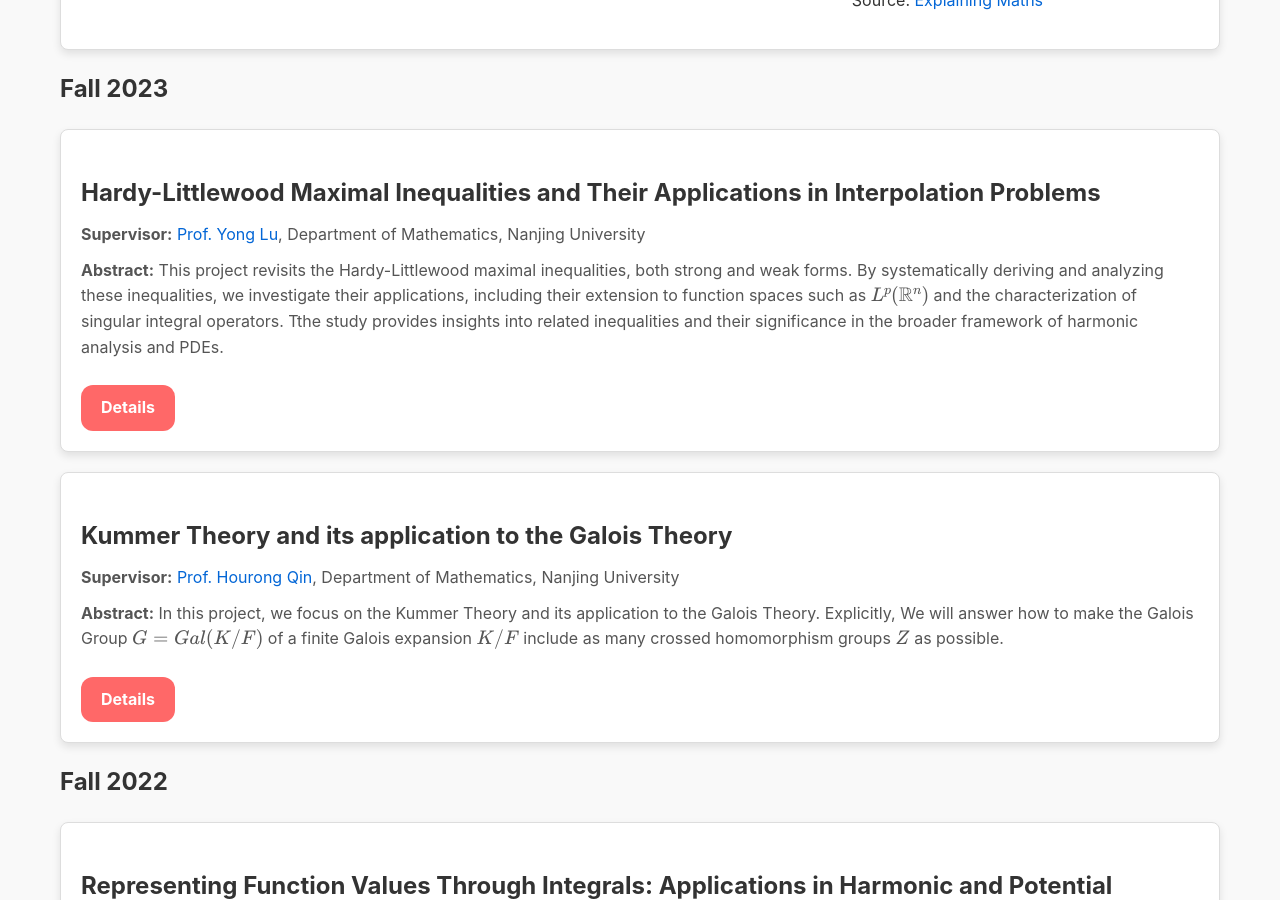
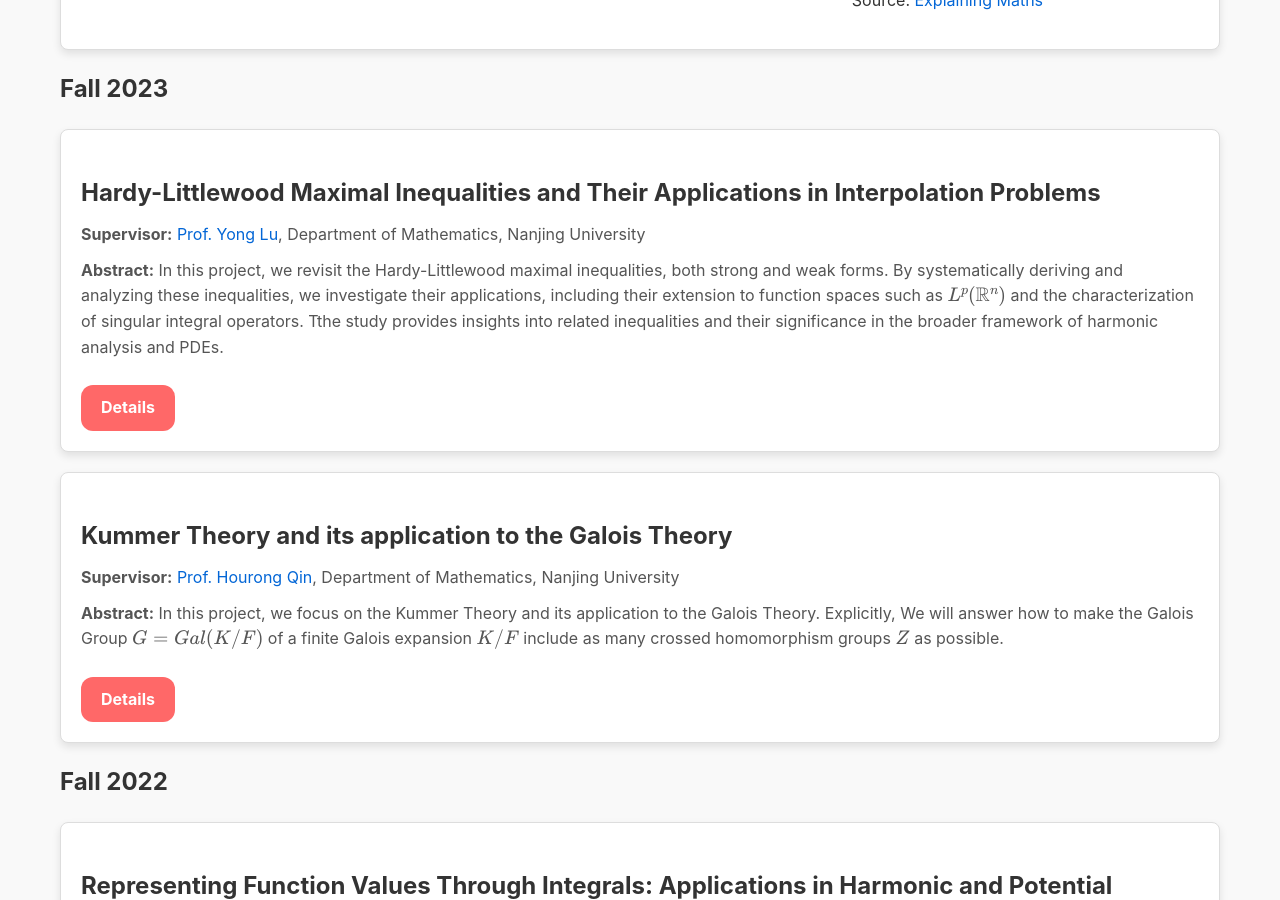
Before and after one commit to Yoon-1023/Yoon-1023.github.io, a Jekyll site: the page built from projects.md, in a window 1280 px wide and 900 px high, scrolled down 1389 px. Built offline with Jekyll 4.4.1, drawn with Linux system fonts in a browser that asks for light colours.

Commit message:
Update projects.md

```diff
--- a/projects.md
+++ b/projects.md
@@ -128,7 +128,7 @@
         <h3>Hardy-Littlewood Maximal Inequalities and Their
 Applications in Interpolation Problems</h3>
         <p><strong>Supervisor:</strong> <a href="http://maths.nju.edu.cn/~luyong/">Prof. Yong Lu</a>, Department of Mathematics, Nanjing University</p>
-        <p><strong>Abstract:</strong> This project revisits the Hardy-Littlewood maximal inequalities, both strong and weak forms. By systematically deriving and analyzing these inequalities, we investigate their applications, including their extension to function spaces such as  \(L^p(\mathbb{R}^n)\)  and the characterization of singular integral operators. Tthe study provides insights into related inequalities and their significance in the broader framework of harmonic analysis and PDEs. </p>
+        <p><strong>Abstract:</strong> In this project, we revisit the Hardy-Littlewood maximal inequalities, both strong and weak forms. By systematically deriving and analyzing these inequalities, we investigate their applications, including their extension to function spaces such as  \(L^p(\mathbb{R}^n)\)  and the characterization of singular integral operators. Tthe study provides insights into related inequalities and their significance in the broader framework of harmonic analysis and PDEs. </p>
 
         <!-- Details Button at the Bottom -->
         <div class="details-button">
```
